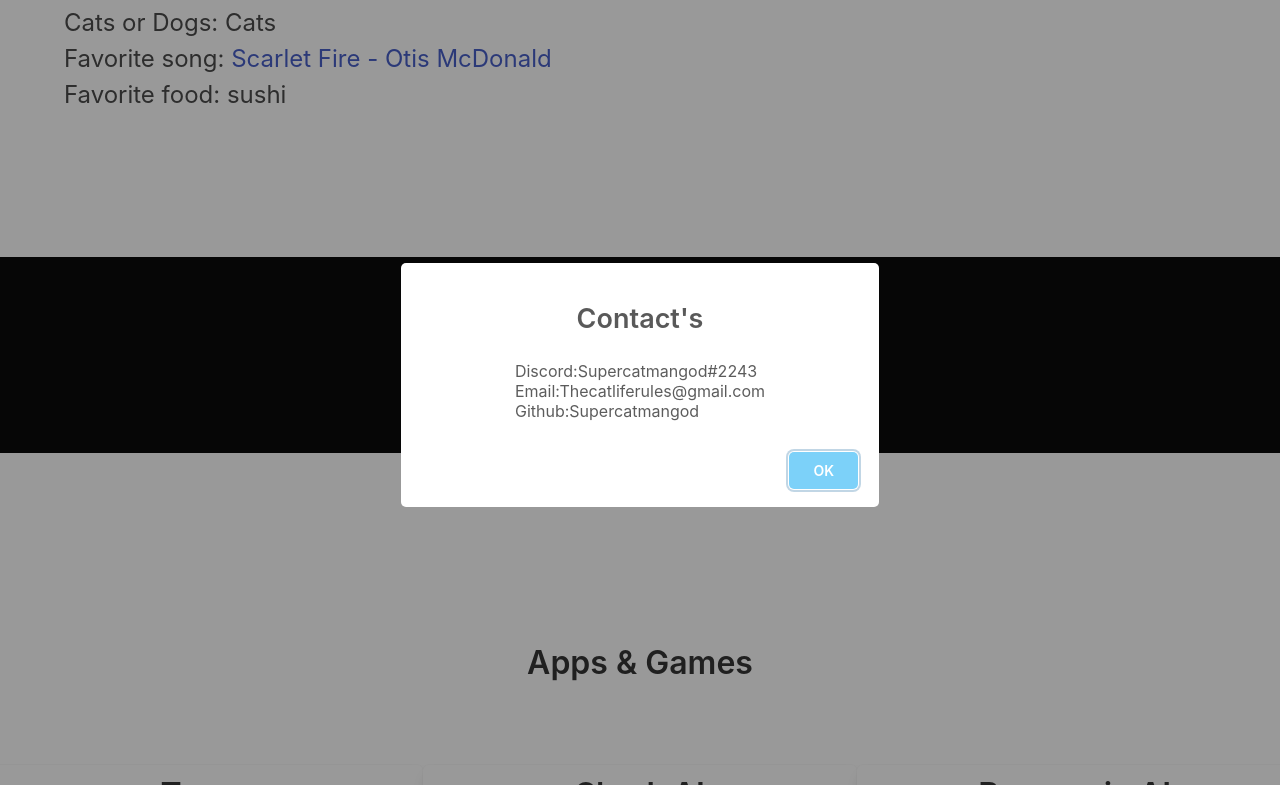
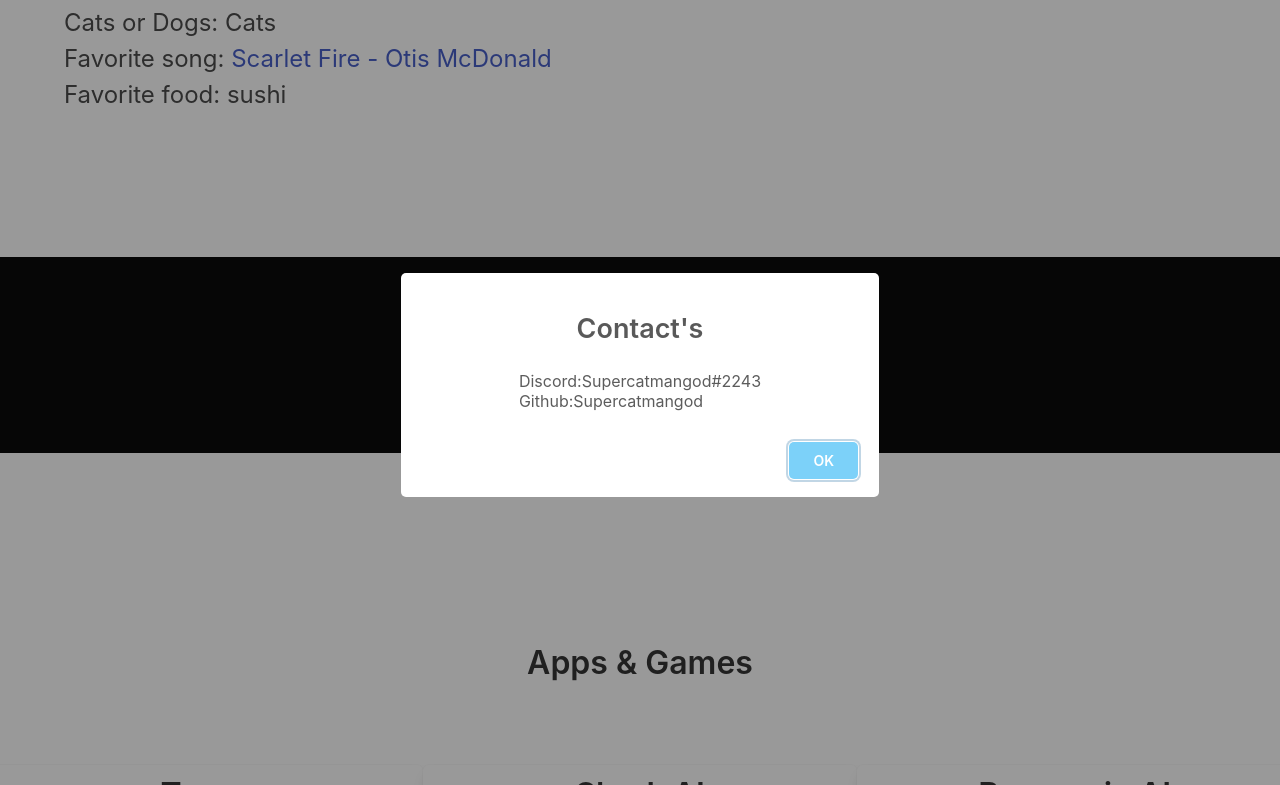
Before and after one commit to Supercatmangod/supercatmangod.github.io, a plain HTML site: page index.html in a window 1280 px wide. Both pictures are taken after a click on the button "Contact Me". Shown: the part 1279-2064 px from the top of the page. Drawn offline with nearby package versions, Linux system fonts and the light colour scheme.

Commit message:
Very Bad Commit

```diff
--- a/index.html
+++ b/index.html
@@ -14,7 +14,7 @@
 
           swal({
             title:"Contact's",
-            text:"Discord:Supercatmangod#2243\nEmail:Thecatliferules@gmail.com\nGithub:Supercatmangod"
+            text:"Discord:Supercatmangod#2243\nGithub:Supercatmangod"
           });
 
       }
```
